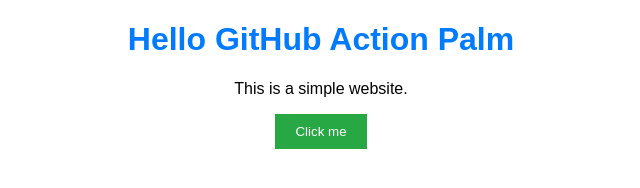
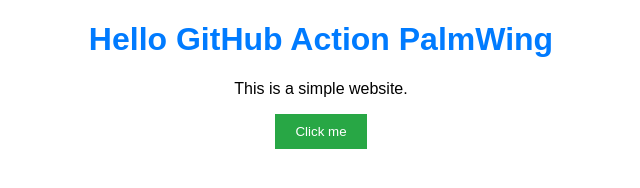
Before and after one commit to PalmWingWing/my-simple-website-ci-package, a website: page index.html in a window 1280 px wide. Shown: the whole page, without its empty margins (319-959 px from the left). Drawn offline with Linux system fonts and the light colour scheme.

Commit message:
commit-to-develop

```diff
--- a/index.html
+++ b/index.html
@@ -6,7 +6,7 @@
 </head>
 <body>
 
-<h1>Hello GitHub Action Palm</h1>
+<h1>Hello GitHub Action PalmWing</h1>
 <p>This is a simple website.</p>
 <button id="myButton">Click me</button>
 
```
